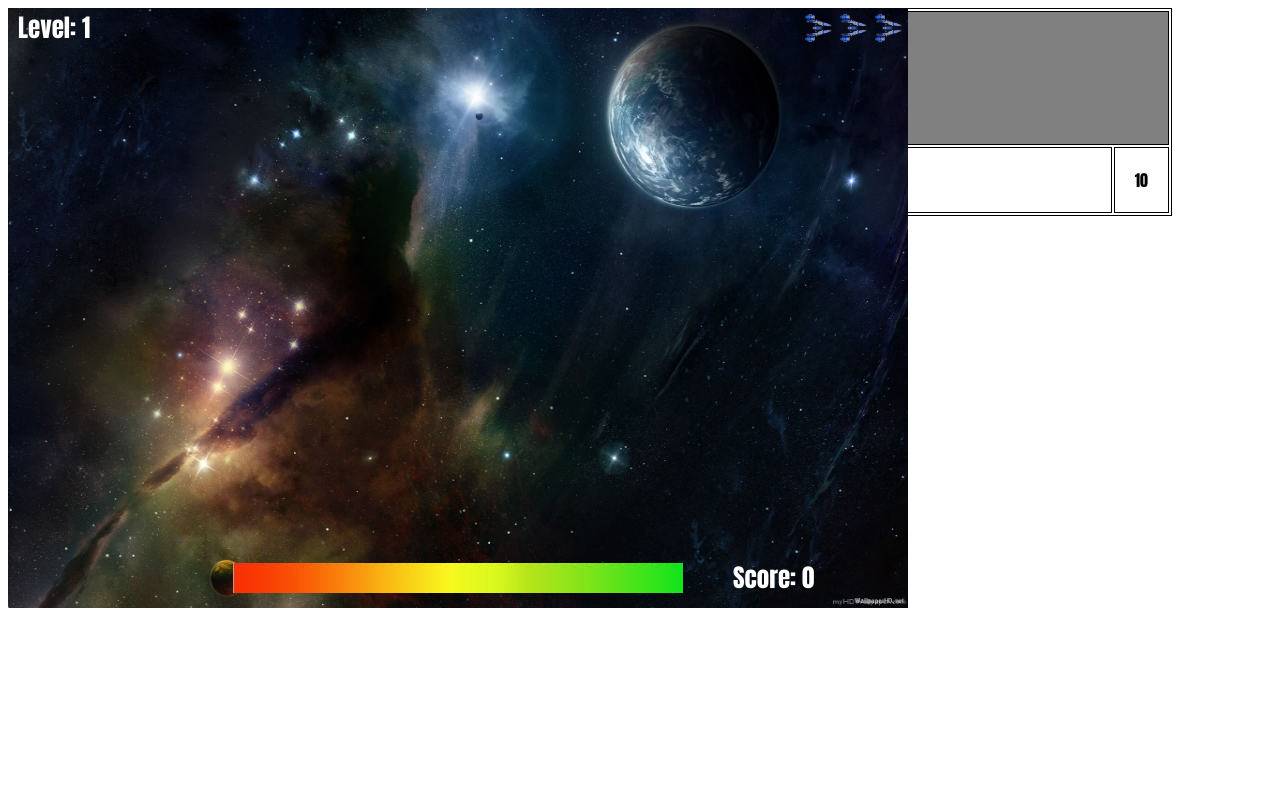
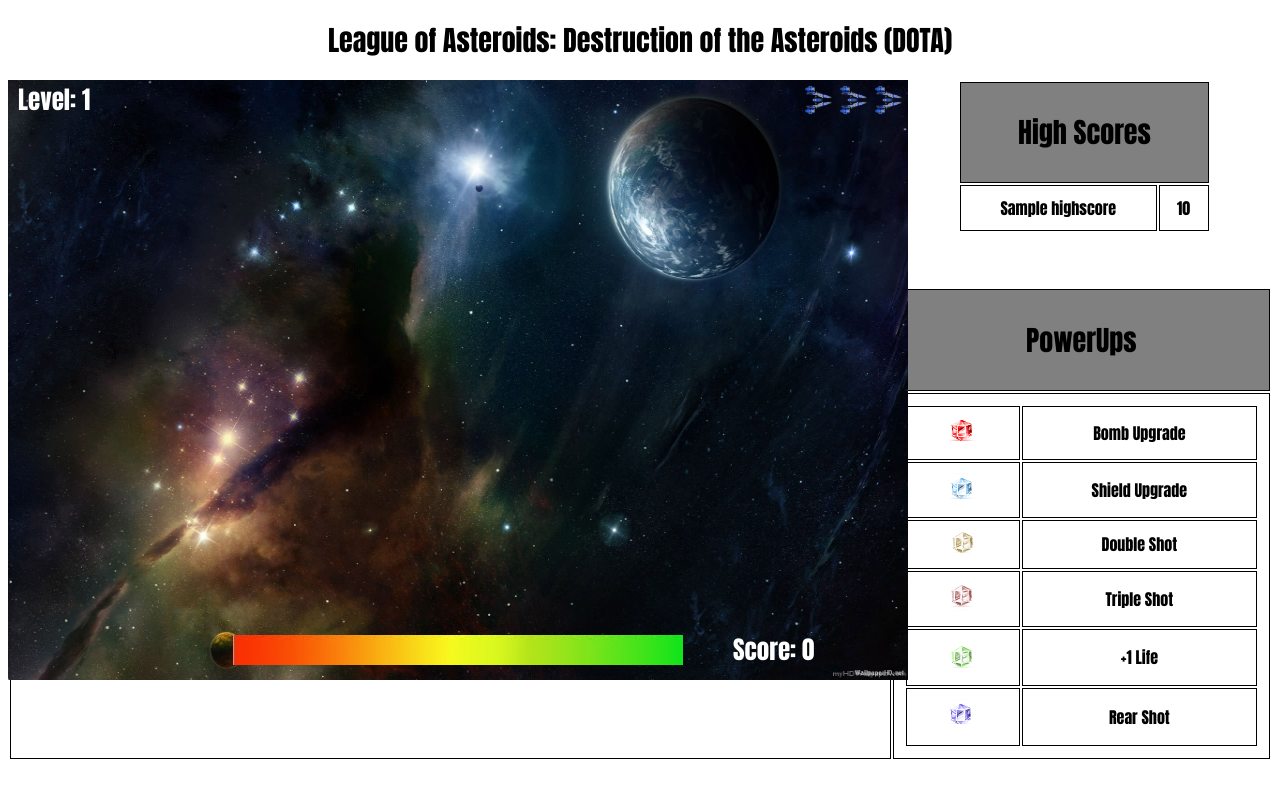
Before and after one commit to purpleparrots/491-Project, a PHP site: page / in a window 1280 px wide. Run offline with PHP 8.4, Linux system fonts and the light colour scheme; tables that the repository leaves empty or names only in its code hold one stand-in row (values such as "Sample post"); some libraries are stand-ins or nearby versions.

Commit message:
formatting

```diff
--- a/index.php
+++ b/index.php
@@ -3,19 +3,29 @@
 <html>
 <head>
 	<style>
-		table, th, td {
+		h1 {
+			font-size: 28px;
+			font-color: gray;
+			font-family: Impact;
+			text-align:center;
+		}
+		ul{
+			text-align:center;
+		}
+		li {
+			text-align:left;
+		}
+		table {
+			width:100%;
+		}
+		th,td {
 			font-family: Impact;
 			border: 1px solid black;
-			width: 100%;
-		}
-		th, td {
-			padding: 20px;
+			padding: 10px;
+			text-align: center;
 		}
 		thead{
-			background:grey;
-		}
-		th {
-			text-align: center;
+			background:gray;
 		}
 		#game{
 			float:left;
@@ -24,11 +34,16 @@
 			position: absolute;
 		}
 		#highscores{
-			float:right;
-			margin: 0px 100px 0px;
+			width: 20%;
+			margin: 0px 950px 0px;
 		}
-		#scores{
-
+		#legend {
+		}
+		#control {
+			width:70%;
+		}
+		#powerup {
+			width:30%;
 		}
 	</style>
     <meta charset="utf-8">
@@ -40,18 +55,19 @@
 	<script type ="text/javascript" src ="./SpaceObject.js"></script>
 	<script type= "text/javascript" src ="./GameEngine.js"></script>
 
-
+      <h1>League of Asteroids: Destruction of the Asteroids (DOTA)</h1>
 
 </head>
 <body>
+
     <div id="game">
  		<canvas left="0px" top="0px" id="next_background" tabindex="0" width="900" height="600" z-index="-2"></canvas>
  		<canvas left="0px" top="0px" id="background" tabindex="2" width="900" height="600" z-index="-1"></canvas>
      	<canvas left="0px" top="0px"id="gameWorld" tabindex="1" width="900" height="600" z-index="0"></canvas>
  		<canvas left="0px" top="0px"id="overlay" tabindex="3" width="900" height="600" z-index="1"></canvas>
 	</div>
-	<div id="highscores">
-		<table id="scores">
+	<div>
+		<table id="highscores">
 			<thead>
 				<tr>
 					<th colspan=2><h1>High Scores</h1></th>
@@ -63,7 +79,7 @@
 				$password = "yofer`";
 				$hostname = "repos.insttech.washington.edu";
 
-				$dbhandle = mysql_connect($hostname, $username, $password) or die("Unable 					to connect to MySQL");
+				$dbhandle = mysql_connect($hostname, $username, $password) or die("Unable to connect to MySQL");
 
 				$selected = mysql_select_db("alpertmd", $dbhandle) or die("Could not select high score db");
 
@@ -82,5 +98,61 @@
 			</tbody>
 		</table>
 	</div>
+	<br>
+	<br>
+	<br>
+	<table id="legend">
+			 <thead>
+				 <tr>
+   		 			 <th id="control"><h1>Controls</h1></th>
+					 <th id="powerup" colspan="2"><h1>PowerUps</h1></th>
+				 </tr>
+			</thead>
+			<tbody>
+				<tr>
+					<td>
+			   			 <h2>
+			       			 <ul>
+								 <li>Click the game window to start and to pause</li>
+			       				 <li>Up Arrow / Down Arrow - thrust</li>
+			   					 <li>Left Arrow / Right Arrow - rotate ship </li>
+			   					 <li>Space Bar - Fire main weapon</li>
+			   					 <li>CTRL - Fire secondary weapon</li>
+			   				 </ul>
+						 </h2>
+					</td>
+
+					<td>
+						<table>
+
+							<tr>
+								<td><img src="./images/red_crystal.png" /></td>
+								<td>Bomb Upgrade</td>
+							</tr>
+							<tr>
+								<td><img src="./images/blue_crystal.png" /></td>
+								<td>Shield Upgrade</td>
+							</tr>
+							<tr>
+								<td><img src="./images/tan_crystal.png" /></td>
+								<td>Double Shot</td>
+							</tr>
+							<tr>
+								<td><img src="./images/brown_crystal.png" /></td>
+								<td>Triple Shot</td>
+							</tr>
+							<tr>
+								<td><img src="./images/lime_green_crystal.png" /></td>
+								<td>+1 Life</td>
+							</tr>
+							<tr>
+								<td><img src="./images/purple_crystal.png" /></td>
+								<td>Rear Shot</td>
+							</tr>
+						</table>
+					</td>
+				</tr>
+			</tbody>
+		</table>
 </body>
 </html>
```
Also changed, not shown: index.html (deleted, +0 -112 lines).
